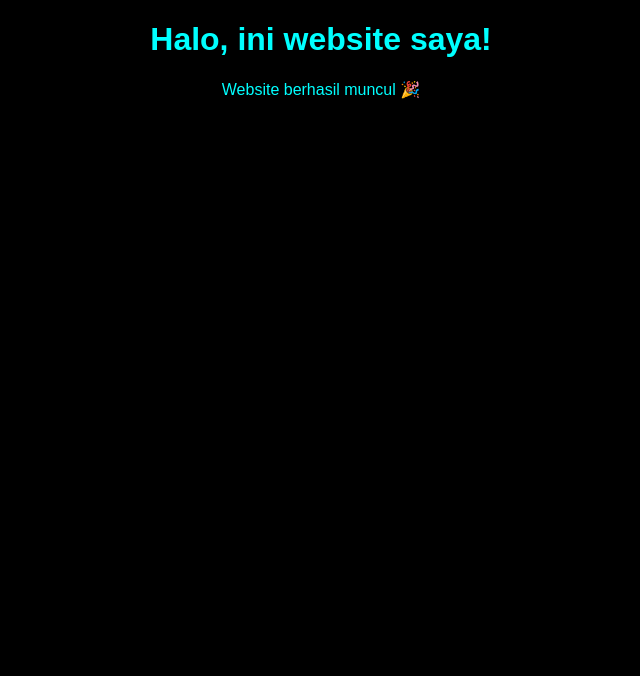
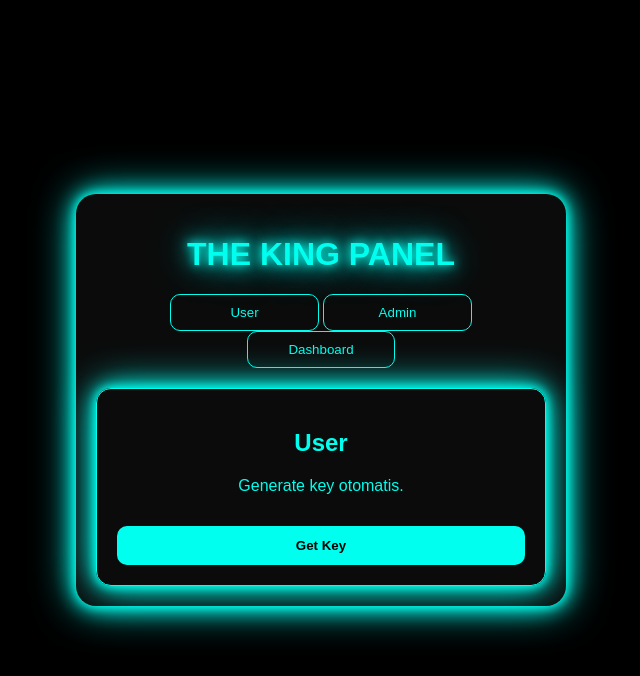
Before and after one commit to hendrasangpintar-commits/websiteku, a plain HTML site: page index.html in a window 1280 px wide. Shown: the whole page, without its empty margins (319-959 px from the left). Drawn offline with Linux system fonts and the light colour scheme.

Commit message:
Revamp index.html with new layout and styles

```diff
--- a/index.html
+++ b/index.html
@@ -1,10 +1,157 @@
 <!DOCTYPE html>
-<html>
+<html lang="id">
 <head>
-<title>Website Saya</title>
+<meta charset="UTF-8" />
+<meta name="viewport" content="width=device-width, initial-scale=1.0" />
+<title>THE KING — Panel</title>
+
+<style>
+:root {
+  --neon: #00ffee;
+  --bg: #000;
+  --card: #0b0b0b;
+  --glow: 0 0 10px var(--neon), 0 0 20px var(--neon), 0 0 40px var(--neon);
+}
+body {
+  margin: 0;
+  background: var(--bg);
+  color: var(--neon);
+  font-family: Poppins, sans-serif;
+  display: flex;
+  justify-content: center;
+  align-items: center;
+  min-height: 100vh;
+  text-align: center;
+}
+.container {
+  width: 90%;
+  max-width: 450px;
+  padding: 20px;
+  background: var(--card);
+  border-radius: 20px;
+  box-shadow: var(--glow);
+}
+h1 {
+  text-shadow: var(--glow);
+}
+nav button {
+  width: 33%;
+  padding: 10px;
+  background: transparent;
+  border: 1px solid var(--neon);
+  color: var(--neon);
+  border-radius: 10px;
+}
+.card {
+  margin-top: 20px;
+  padding: 20px;
+  border: 1px solid var(--neon);
+  border-radius: 15px;
+  box-shadow: var(--glow);
+}
+.hidden {display:none;}
+button.action {
+  width: 100%;
+  padding: 12px;
+  margin-top: 15px;
+  background: var(--neon);
+  color: #000;
+  border: none;
+  border-radius: 10px;
+  font-weight: bold;
+}
+#keyBox {
+  margin-top: 10px;
+  padding: 12px;
+  background: #001515;
+  border-radius: 10px;
+  font-size: 14px;
+  letter-spacing: 2px;
+  display:none;
+}
+#copyBtn {display:none;}
+</style>
 </head>
-<body style="background:#000;color:#0ff;text-align:center;font-family:sans-serif;">
-<h1>Halo, ini website saya!</h1>
-<p>Website berhasil muncul 🎉</p>
+
+<body>
+<div class="container">
+  <h1>THE KING PANEL</h1>
+
+  <nav>
+    <button onclick="showPage('user')">User</button>
+    <button onclick="showPage('admin')">Admin</button>
+    <button onclick="showPage('dashboard')">Dashboard</button>
+  </nav>
+
+  <!-- USER PAGE -->
+  <div id="user" class="card">
+    <h2>User</h2>
+    <p>Generate key otomatis.</p>
+    <button class="action" onclick="generateKeyUser()">Get Key</button>
+    <div id="keyBox"></div>
+    <button id="copyBtn" class="action" onclick="copyKey()">Salin</button>
+  </div>
+
+  <!-- ADMIN PAGE -->
+  <div id="admin" class="card hidden">
+    <h2>Admin</h2>
+    <p>Buat Premium Key:</p>
+    <select id="typeKey">
+      <option value="VIP">VEO-VIP</option>
+      <option value="B2">B2</option>
+      <option value="C5">C5 (Custom)</option>
+    </select>
+    <input id="customText" style="width:100%;margin-top:10px;" placeholder="Isi Custom (jika C5)" />
+    <button class="action" onclick="generateKeyAdmin()">Generate Premium Key</button>
+    <div id="adminKey" style="margin-top:15px"></div>
+  </div>
+
+  <!-- DASHBOARD PAGE -->
+  <div id="dashboard" class="card hidden">
+    <h2>Dashboard</h2>
+    <p>Device limit: 1</p>
+    <p>Expired: 1 Hari</p>
+    <p>Status: <span style="color:lime">Active</span></p>
+  </div>
+</div>
+
+<script>
+function showPage(p){
+  document.getElementById('user').classList.add('hidden');
+  document.getElementById('admin').classList.add('hidden');
+  document.getElementById('dashboard').classList.add('hidden');
+  document.getElementById(p).classList.remove('hidden');
+}
+
+function generateKeyUser(){
+  let key = "USR-" + Math.random().toString(36).substring(2,8).toUpperCase() +
+    "-" + Date.now().toString().slice(-4);
+
+  let box = document.getElementById('keyBox');
+  box.style.display = 'block';
+  box.innerText = key;
+  document.getElementById('copyBtn').style.display = 'block';
+}
+
+function copyKey(){
+  navigator.clipboard.writeText(document.getElementById('keyBox').innerText);
+  alert("Key disalin!");
+}
+
+function generateKeyAdmin(){
+  let type = document.getElementById('typeKey').value;
+  let custom = document.getElementById('customText').value;
+
+  let base = Math.random().toString(36).substring(2,6).toUpperCase();
+  let key = "";
+
+  if(type=="VIP") key = `VEO-VIP-${base}-${Date.now().toString().slice(-3)}`;
+  if(type=="B2") key = `B2-${base}-${Date.now().toString().slice(-3)}`;
+  if(type=="C5") key = `${custom}-${base}-${Date.now().toString().slice(-3)}`;
+
+  document.getElementById('adminKey').innerText = key;
+}
+</script>
+
 </body>
-</html>
+  </html>
```
